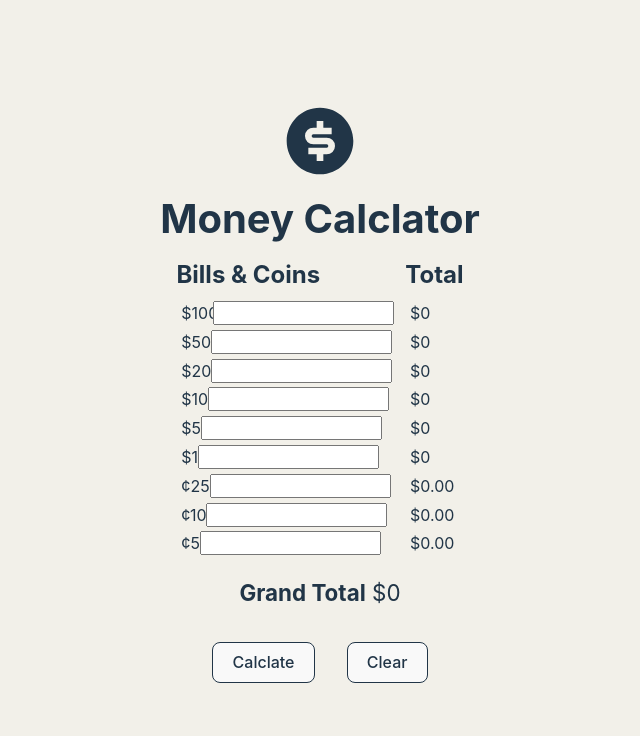
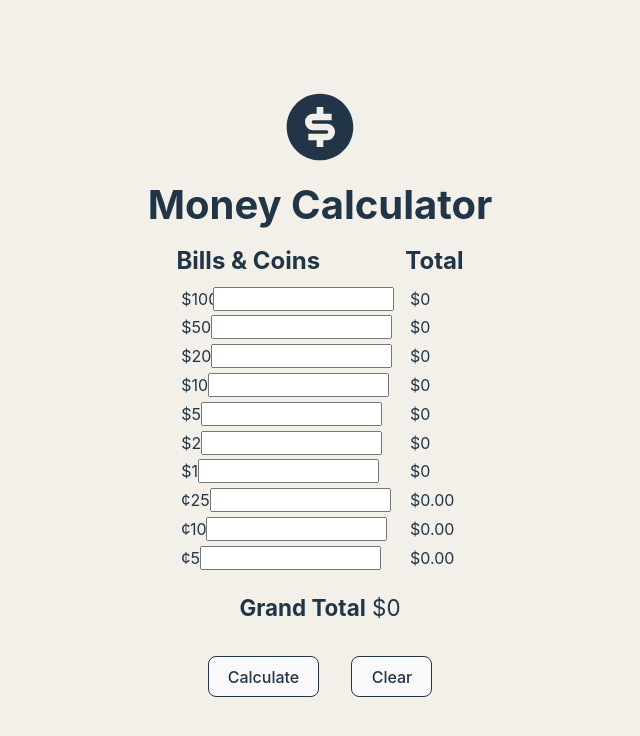
Before and after one commit to mnmbt96/money-calclator, a React (Vite) app: page / in a window 1280 px wide. Shown: the top 736 px of the page, without its empty margins (320-960 px from the left). Built offline with nearby package versions, Linux system fonts and the light colour scheme.

Commit message:
fix typo and add 2 dollars input

```diff
--- a/src/App.jsx
+++ b/src/App.jsx
@@ -8,6 +8,7 @@ const bills = [
   { name: "$20", value: 20 },
   { name: "$10", value: 10 },
   { name: "$5", value: 5 },
+  { name: "$2", value: 2 },
   { name: "$1", value: 1 },
 ];
 
@@ -58,7 +59,7 @@ function App() {
       <div className="img-container">
         <RiMoneyDollarCircleFill className="icon" />
       </div>
-      <h1>Money Calclator</h1>
+      <h1>Money Calculator</h1>
       <main>
         <form>
           <div>
@@ -111,7 +112,7 @@ function App() {
         <span>Grand Total</span> ${total}
       </p>
       <div className="buttons">
-        <button onClick={handleCalculateClick}>Calclate</button>
+        <button onClick={handleCalculateClick}>Calculate</button>
         <button onClick={handleResetClick}>Clear</button>
       </div>
     </div>
```
